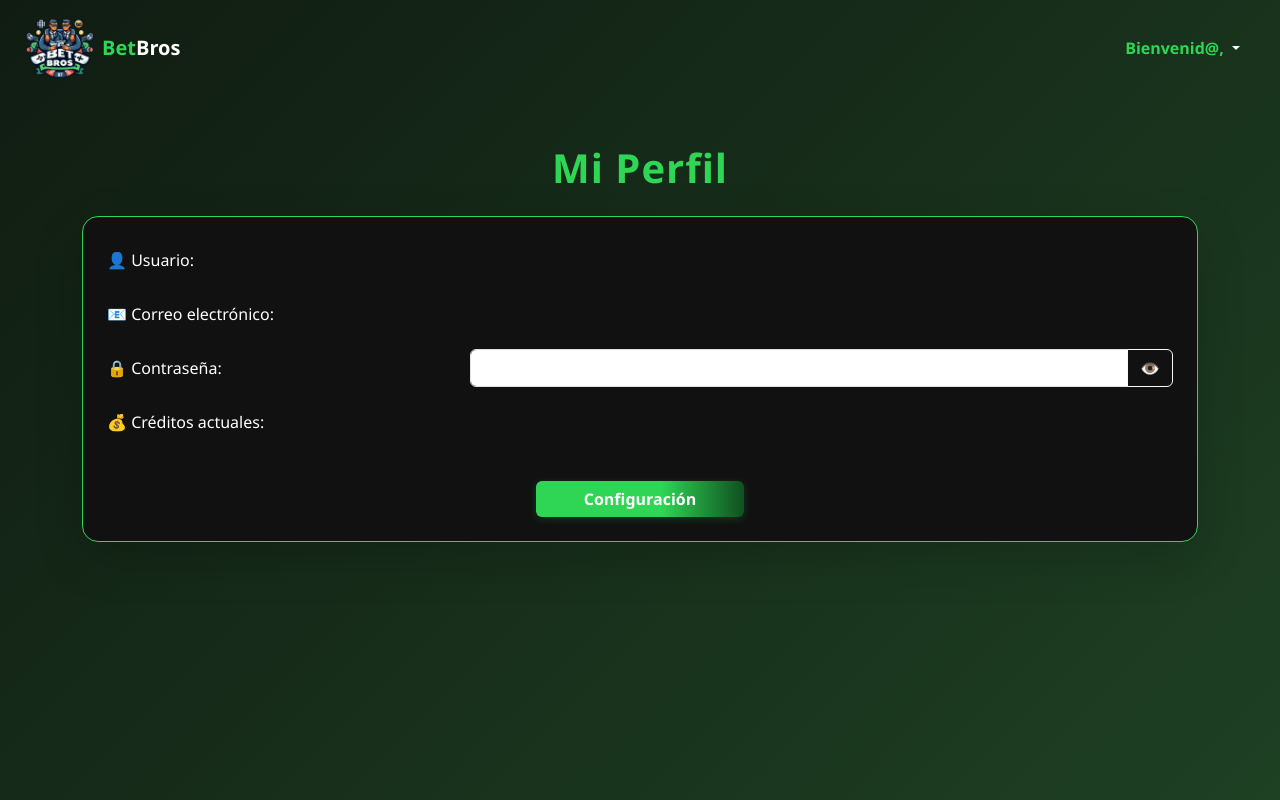
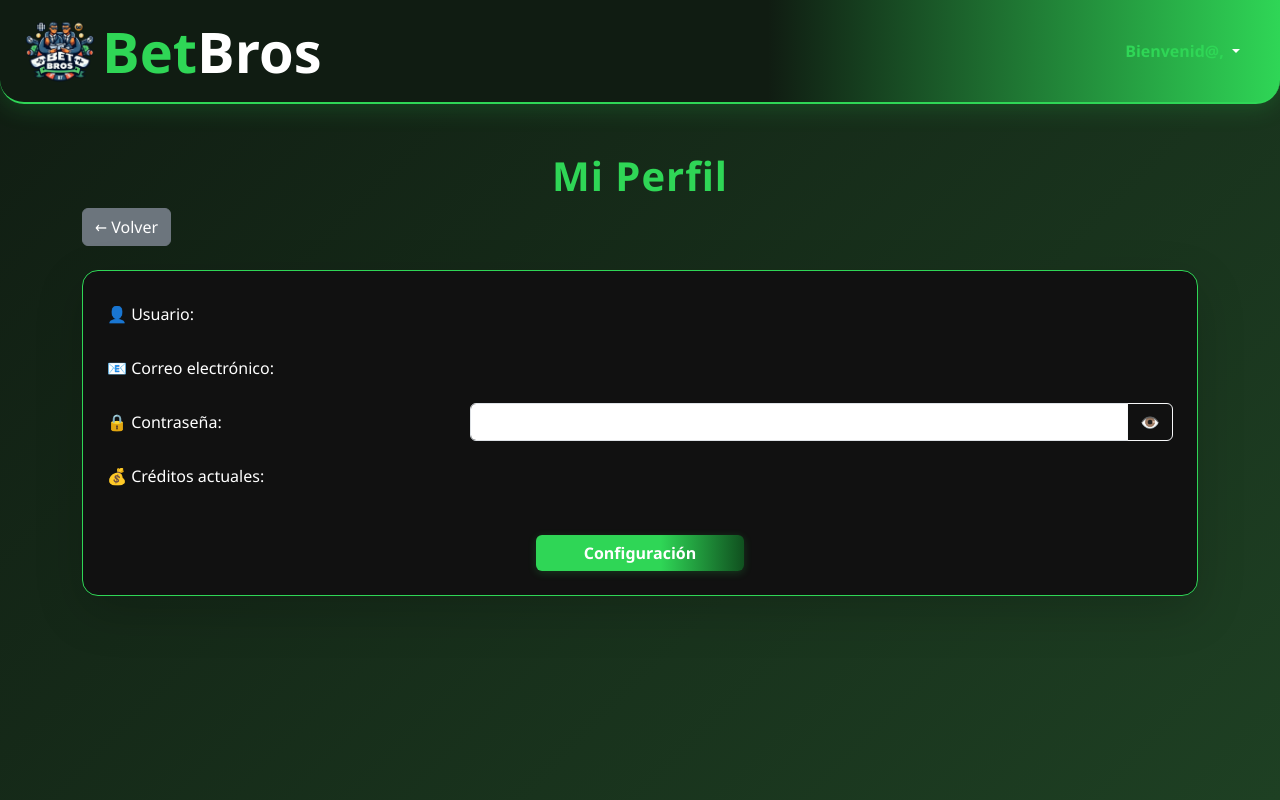
Before and after one commit to byEriK12/BetBros, a website: page public/profile.html in a window 1280 px wide. Drawn offline with nearby package versions, Linux system fonts and the light colour scheme.

Commit message:
Mejora estética y volver

```diff
--- a/public/profile.html
+++ b/public/profile.html
@@ -3,18 +3,18 @@
 <head>
   <meta charset="UTF-8" />
   <meta name="viewport" content="width=device-width, initial-scale=1.0" />
-   <title>Mi Perfil - BetBros</title>
+  <title>Mi Perfil - BetBros </title>
   <link href="https://cdn.jsdelivr.net/npm/bootstrap@5.3.0/dist/css/bootstrap.min.css" rel="stylesheet">
   <link rel="stylesheet" href="styles/style.css" />
   <script src="https://cdn.jsdelivr.net/npm/bootstrap@5.3.0/dist/js/bootstrap.bundle.min.js"></script>
 </head>
 <body>
   <!-- NAVBAR igual que dashboard -->
-  <nav id="navbar" class="navbar px-4">
+  <nav class="main-navbar d-flex align-items-center justify-content-between px-4 py-3">
     <a class="navbar-brand d-flex align-items-center" href="dashboard.html">
       <img src="images/logos/logo_final.png" alt="Logo BetBros" width="70" height="70" class="me-2">
-      <span>
-        <span class="text-verde-betbros fw-bold">Bet</span><span class="text-white fw-bold">Bros</span>
+      <span class="brand-title">
+        <span class="text-verde-betbros">Bet</span><span class="text-gold-betbros">Bros</span>
         </span>
     </a>
     <div class="d-flex align-items-center">
@@ -29,6 +29,7 @@
           aria-expanded="false"
         >
           <span id="welcomeUser"></span>
+          <img id="userAvatar" src="" alt="Avatar" width="40" height="40" class="rounded-circle ms-2 d-none">
         </a>
         <ul class="dropdown-menu dropdown-menu-end" aria-labelledby="userDropdown">
           <li><a class="dropdown-item" href="createPrivGroup.html">Crear grupo privado</a></li>
@@ -45,6 +46,10 @@
 <body>
   <div class="container">
   <h1 class="text-center mt-5 text-verde-betbros">Mi Perfil</h1>
+
+    <div class="text-start mb-4">
+      <a href="dashboard.html" class="btn btn-secondary">← Volver</a>
+    </div>
 
   <div class="card bg-dark text-white mt-4 shadow-lg p-4">
     <div class="row mb-3">
```
Also changed, not shown: public/configuration.html (+4 -0 lines).
